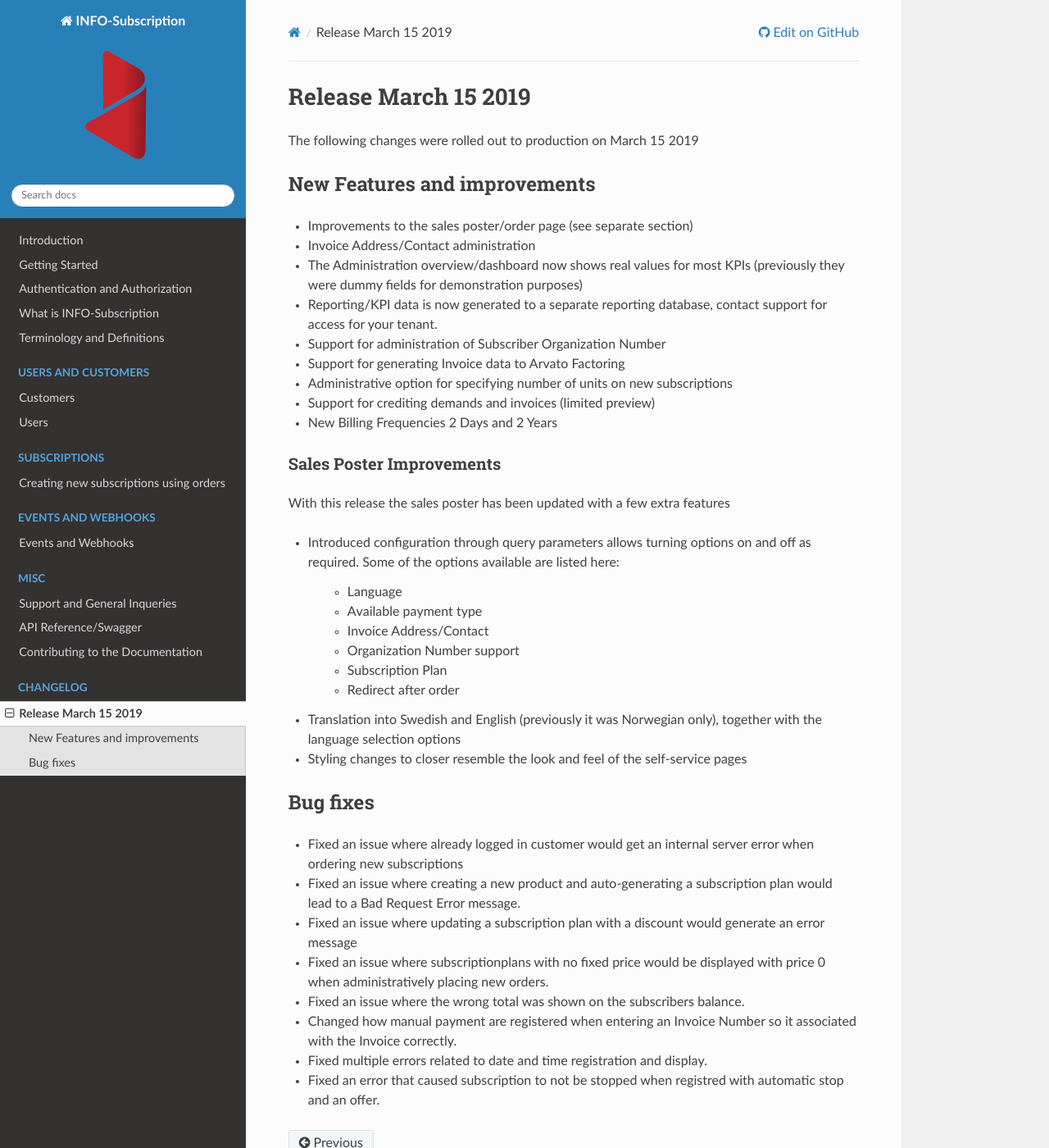
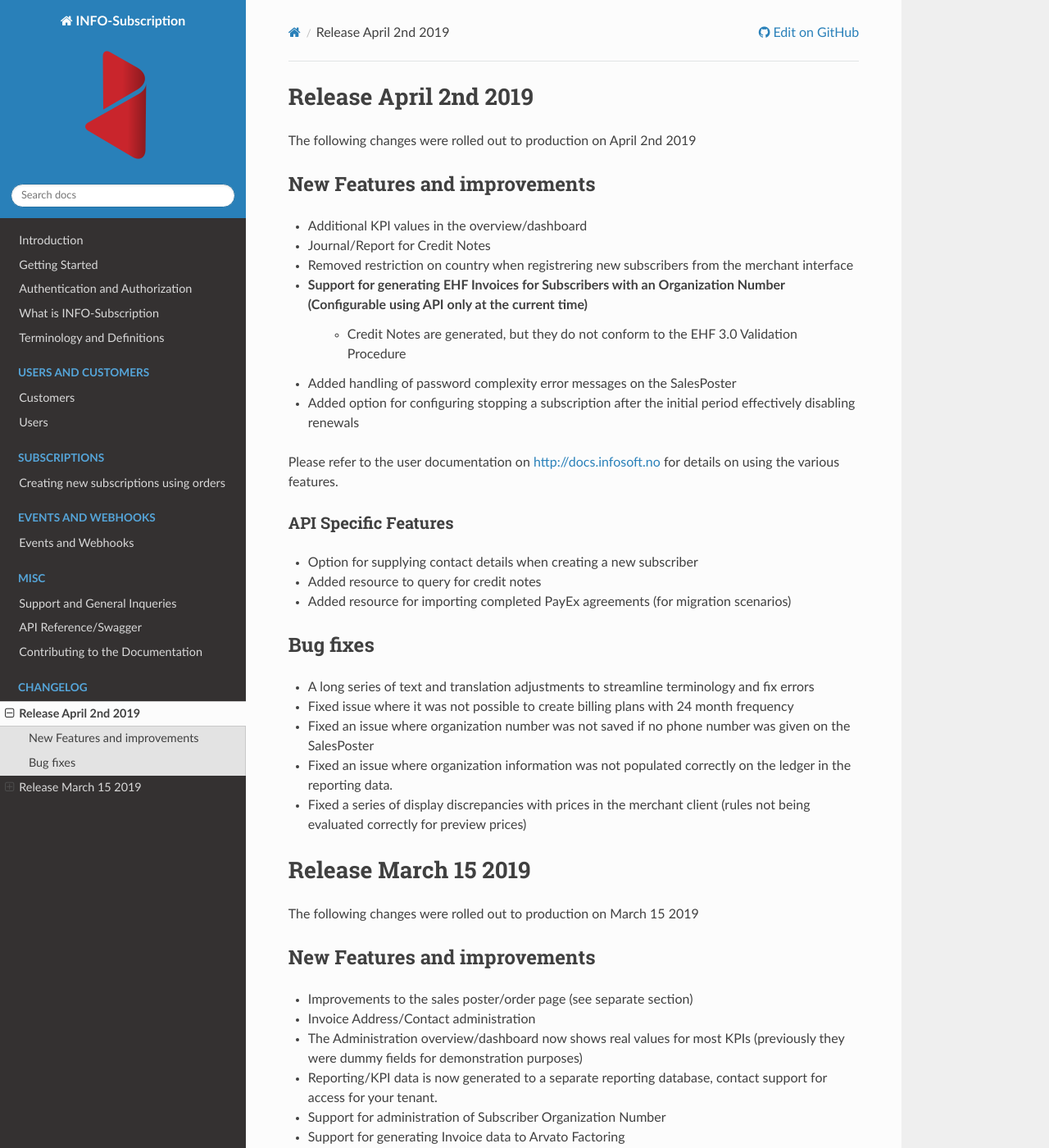
Before and after one commit to infosoftas/info-subscription-doc, a Sphinx documentation site: the page built from source/changelog/changelog.rst, in a window 1280 px wide and 1400 px high. Shown: the whole window at 82% size. Built offline with Sphinx 7.4.7 and the Read the Docs theme 2.0.0, drawn with Linux system fonts in a browser that asks for light colours; formulas are drawn with MathJax 3.

Commit message:
Added release notes for r55

```diff
--- a/source/changelog/changelog.rst
+++ b/source/changelog/changelog.rst
@@ -1,2 +1,2 @@
-.. _changelog-r54:
+.. include:: r55.inc
 .. include:: r54.inc
--- a/source/changelog/r54.inc
+++ b/source/changelog/r54.inc
@@ -1,3 +1,5 @@
+.. _changelog-r54:
+
 *********************
 Release March 15 2019
 *********************
--- /dev/null
+++ b/source/changelog/r55.inc
@@ -0,0 +1,35 @@
+.. _changelog-r55:
+
+**********************
+Release April 2nd 2019
+**********************
+The following changes were rolled out to production on April 2nd 2019
+
+New Features and improvements
+=============================
+
+* Additional KPI values in the overview/dashboard
+* Journal/Report for Credit Notes
+* Removed restriction on country when registrering new subscribers from the merchant interface
+* Support for generating EHF Invoices for Subscribers with an Organization Number (Configurable using API only at the current time)
+    * Credit Notes are generated, but they do not conform to the EHF 3.0 Validation Procedure
+* Added handling of password complexity error messages on the SalesPoster
+* Added option for configuring stopping a subscription after the initial period effectively disabling renewals
+
+Please refer to the user documentation on http://docs.infosoft.no for details on using the various features.
+
+API Specific Features
+---------------------
+
+* Option for supplying contact details when creating a new subscriber
+* Added resource to query for credit notes
+* Added resource for importing completed PayEx agreements (for migration scenarios)
+
+
+Bug fixes
+=========
+* A long series of text and translation adjustments to streamline terminology and fix errors
+* Fixed issue where it was not possible to create billing plans with 24 month frequency
+* Fixed an issue where organization number was not saved if no phone number was given on the SalesPoster
+* Fixed an issue where organization information was not populated correctly on the ledger in the reporting data.
+* Fixed a series of display discrepancies with prices in the merchant client (rules not being evaluated correctly for preview prices)
```
